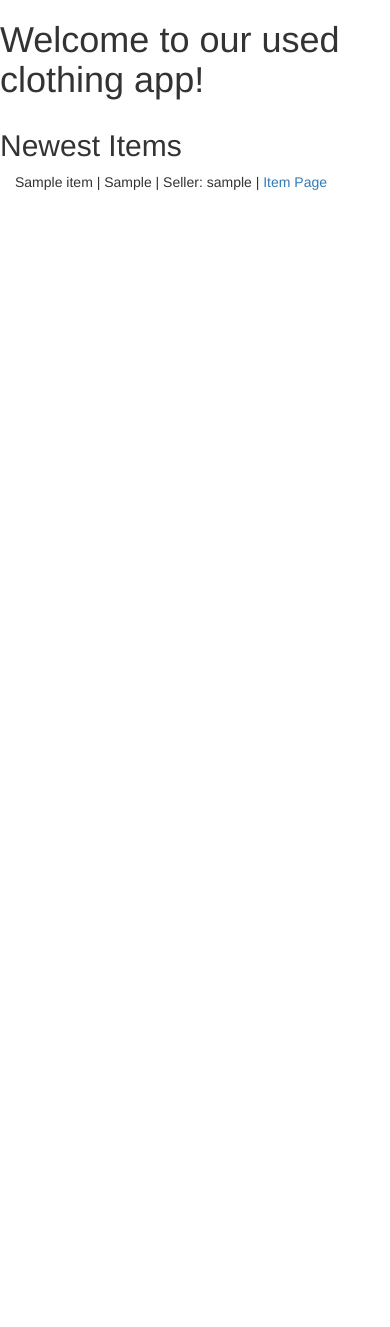
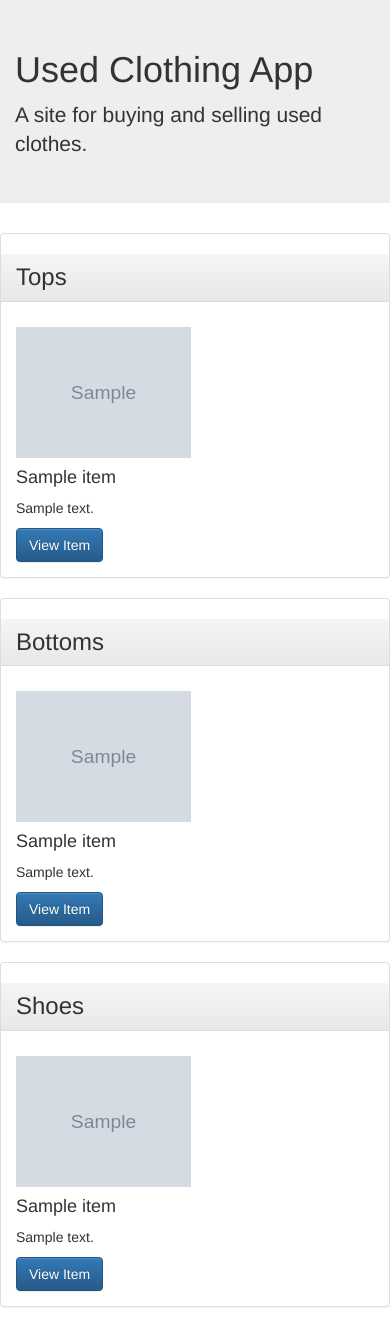
Before and after one commit to lindaxiong/Internet-Scale-Used-Clothing-App, a Django app: template html_app/web/templates/home_page.html in a window 390 px wide. Before the commit the page ends 190 px from the top, so only its background shows below. Run offline with Django 3.2, Linux system fonts and the light colour scheme; the template is opened without the code that fills it: most values are stand-ins (such as "Sample title", 1, 10 or a date in 2020); grey boxes marked "Sample" are stand-in pictures; some libraries are stand-ins or nearby versions.

Commit message:
Revamped templates, fixed Homepage view to show 3 random items by category, fixed button that goes to item page, added more fixutres, added tests for new API method.

```diff
--- a/exp_app/exp/urls.py
+++ b/exp_app/exp/urls.py
@@ -6,5 +6,5 @@ from . import views
 # because i just load the 3 items from fixtures)
 urlpatterns = [
     url(r'^items/(?P<item_id>[0-9a-z]+)/$', views.get_item_page_info, name='item-page-info'),
-    url(r'^items/', views.get_top_items, name='top-results')
+    url(r'^items/get_by/(?P<field>[A-Za-z_]+)/(?P<criteria>[A-Za-z0-9]+)/$', views.get_filtered_items, name='filtered-results')
 ]
--- a/html_app/web/templates/home_page.html
+++ b/html_app/web/templates/home_page.html
@@ -8,22 +8,78 @@
 
 </head>
 <body>
-<div class="container">
-<div class="row">
-	<h1>Welcome to our used clothing app!</h1>
+  <div class="jumbotron jumbotron-fluid">
+    <div class="container">
+      <h1 class="display-3">Used Clothing App</h1>
+      <p class="lead">A site for buying and selling used clothes.</p>
+    </div>
+  </div>
+
+<div class="panel panel-default">
+	<h3 class="panel-heading">Tops</h3>
+<div class="panel-body">
+	{% if tops %}
+	{% for item in tops.data %}
+  {% if forloop.first %}<div class="row">{% endif %}
+  <div class="col-xs-3">
+  <div class="card" style="width: 20rem;">
+  <img class="card-img-top" src={{ item.image_url }} length="200" width="175">
+  <div class="card-block">
+    <h4 class="card-title"> {{ item.item_name }}</h4>
+    <p class="card-text"> {{ item.description }}</p>
+    <a href="{% url 'display-item' item_id=item.item_id %}" class="btn btn-primary">View Item</a>
+  </div>
 </div>
-
-<div class="row">
-	<h2>Newest Items</h2>
 </div>
-	{% if data %}
-	{% for item in data %}
-	<tr>{{item.item_name}} | </tr>
-	<tr>{{ item.item_type }} | </tr>
-	<tr>Seller: {{ item.seller_username }} | </tr> <!-- Placeholder link to show what the home page looks like, need to fix link url itself -->
-	<tr><a href="{% url 'display-item' item_id=item.item_id %}"> Item Page </a></tr></br>
+  {% if forloop.last %}</div>{% endif %}
 	{% endfor %}
 	{% endif %}
 </div>
+</div>
+<div class="panel panel-default">
+	<h3 class="panel-heading">Bottoms</h3>
+<div class="panel-body">
+  	{% if bottoms %}
+  	{% for item in bottoms.data %}
+    {% if forloop.first %}<div class="row">{% endif %}
+    <div class="col-xs-3">
+    <div class="card" style="width: 20rem;">
+    <img class="card-img-top" src={{ item.image_url }} length="200" width="175">
+    <div class="card-block">
+      <h4 class="card-title"> {{ item.item_name }}</h4>
+      <p class="card-text"> {{ item.description }}</p>
+      <a href="{% url 'display-item' item_id=item.item_id %}" class="btn btn-primary">View Item</a>
+    </div>
+  </div>
+</div>
+    {% if forloop.last %}</div>{% endif %}
+    {% endfor %}
+  	{% endif %}
+  </div>
+</div>
+<div class="panel panel-default">
+	<h3 class="panel-heading">Shoes</h3>
+<div class="panel-body">
+  <div class="card-deck">
+    	{% if shoes %}
+    	{% for item in shoes.data %}
+      {% if forloop.first %}<div class="row">{% endif %}
+      <div class="col-xs-3">
+      <div class="card" style="width: 20rem;">
+      <img class="card-img-top" src={{ item.image_url }} length="200" width="175">
+      <div class="card-block">
+        <h4 class="card-title"> {{ item.item_name }}</h4>
+        <p class="card-text"> {{ item.description }}</p>
+        <a href="{% url 'display-item' item_id=item.item_id %}" class="btn btn-primary">View Item</a>
+      </div>
+    </div>
+  </div>
+      {% if forloop.last %}</div>{% endif %}
+      {% endfor %}
+    	{% endif %}
+    </div>
+</div>
+</div>
+</div>
 </body>
 </html>
--- a/uc_app/db.json
+++ b/uc_app/db.json
@@ -31,7 +31,7 @@
     "buyer":null,
     "brand":"American Eagle",
     "description":"Blue with a big logo on the front",
-    "image_url":"https://www.wordans.com/wordansfiles/uc_specifications/2015/8/31/121154/121154_original.jpg?1441032179",
+    "image_url":"http://www.uberprints.com/assets/images/products/jpg/med/CA3000_1_WHT_BLK.jpg",
     "item_size":"L",
     "item_type":"Top"}
 },
@@ -44,7 +44,7 @@
     "buyer":2,
     "brand":"Levi's",
     "description":"Faded, a few holes but still in the fashionable sense. 28 Waist.",
-    "image_url":"",
+    "image_url":"http://www.globalstock.pk/image/cache/data/jeans/baby%20gap/Gap-Kids-Adjustable-Waist-Girls-Blue-faded-Jeans-700x700.jpg",
     "item_size":"Other",
     "item_type":"Bottom"}
 },
@@ -57,8 +57,47 @@
     "buyer":null,
     "brand":"Vans",
     "description":"A little over-sized, in good condition. Size 7.",
-    "image_url":"",
+    "image_url":"http://scene7.zumiez.com/is/image/zumiez/pdp_hero/Vans-Authentic-White-Skate-Shoes-_135644-front.jpg",
     "item_size":"Other",
     "item_type":"Footwear"}
+},
+{"model":"uc.item",
+  "pk":7,
+  "fields": {
+    "item_name":"Nike Hightops",
+    "item_price":30.00,
+    "seller":2,
+    "buyer":null,
+    "brand":"Nike",
+    "description":"Teeming with swag.",
+    "image_url":"https://i.pinimg.com/736x/b2/cb/2f/b2cb2f5d09d18b2c2bf96da310e6c6e4--nike-mens-shoes-shoes-men.jpg",
+    "item_size":"Other",
+    "item_type":"Footwear"}
+},
+{"model":"uc.item",
+  "pk":8,
+  "fields": {
+    "item_name":"Comfy Sweatpants",
+    "item_price":10.50,
+    "seller":1,
+    "buyer":null,
+    "brand":"Nike",
+    "description":"Bulky yet very comofortable",
+    "image_url":"https://i.pinimg.com/736x/6b/4a/0e/6b4a0eeba01ce46a6dcf99865d04b832--nike-tech-shorts-nike-swoosh-logo.jpg",
+    "item_size":"Other",
+    "item_type":"Bottom"}
+},
+{"model":"uc.item",
+  "pk":9,
+  "fields": {
+    "item_name":"Cute Blouse",
+    "item_price":4.00,
+    "seller":3,
+    "buyer":null,
+    "brand":"Unknown",
+    "description":"Still in good shape!",
+    "image_url":"https://i.pinimg.com/736x/af/0d/f7/af0df7cbe8210ea79d9e70dcc2567388--cosmetology-blouse-online.jpg",
+    "item_size":"M",
+    "item_type":"Top"}
 }
 ]
--- a/uc_app/uc/urls.py
+++ b/uc_app/uc/urls.py
@@ -9,6 +9,7 @@ urlpatterns = [
     url(r'^user/delete/(?P<user_id>[0-9a-z]+)/$', views.delete_user, name='delete-user'),
     url(r'^item/create/$', views.create_item, name='create-item'),
     url(r'^item/get/(?P<item_id>[0-9a-z]+)/$', views.get_item, name='get-item'),
+    url(r'^item/get-by/(?P<field>[A-Za-z_]+)/(?P<criteria>[A-Za-z0-9]+)/$', views.get_item_by, name='get-item-by'),
     url(r'^item/edit/(?P<item_id>[0-9a-z]+)/$', views.edit_item, name='edit-item'),
     url(r'^item/delete/(?P<item_id>[0-9a-z]+)/$', views.delete_item, name='delete-item'),
 ]
```
Also changed, not shown: exp_app/exp/views.py (+26 -15 lines), html_app/web/templates/item_page.html (+9 -4 lines), html_app/web/views.py (+38 -3 lines), uc_app/uc/test_api.py (+21 -0 lines), uc_app/uc/views.py (+21 -0 lines).
